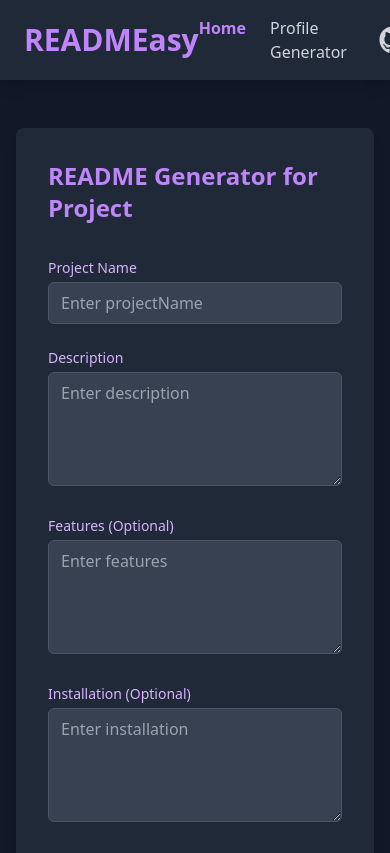
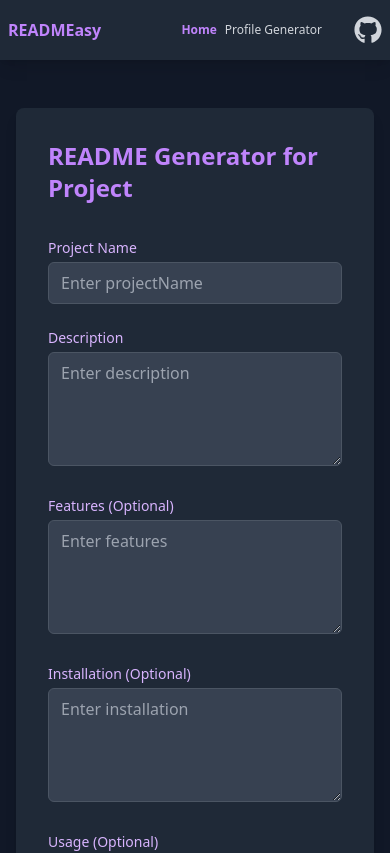
Before and after one commit to BamaCharanChhandogi/READMEasy, a React (Vite) app: page / in a window 390 px wide. Shown: the top 853 px of the page. Built offline with nearby package versions, Linux system fonts and the light colour scheme; no server answers.

Commit message:
Improved the responsive design for smartphone

```diff
--- a/package.json
+++ b/package.json
@@ -30,6 +30,6 @@
     "eslint-plugin-react-refresh": "^0.4.7",
     "postcss": "^8.4.39",
     "tailwindcss": "^3.4.4",
-    "vite": "^5.3.1"
+    "vite": "^5.4.8"
   }
 }
--- a/src/App.jsx
+++ b/src/App.jsx
@@ -9,12 +9,12 @@ function App() {
     <Router>
       <div className="min-h-screen bg-gray-900 text-white">
         <nav className="bg-gray-800 shadow-lg">
-          <div className="container mx-auto px-6 py-4 flex justify-between items-center">
-            <Link to="/" className="text-3xl font-bold text-purple-400 hover:text-purple-300 transition duration-300">
+          <div className="container mx-auto sm:px-6 py-4 px-2  flex justify-between items-center">
+            <Link to="/" className="sm:text-3xl text-base font-bold text-purple-400 hover:text-purple-300 transition duration-300">
               READMEasy
             </Link>
             <div className="flex items-center space-x-8">
-              <div className="flex space-x-6">
+              <div className="sm:text-lg text-xs flex sm:space-x-6 space-x-2">
                 <NavLink
                   to="/"
                   className={({ isActive }) =>
```
Also changed, not shown: 1 other file (tests, documents, lock files or other folders).
